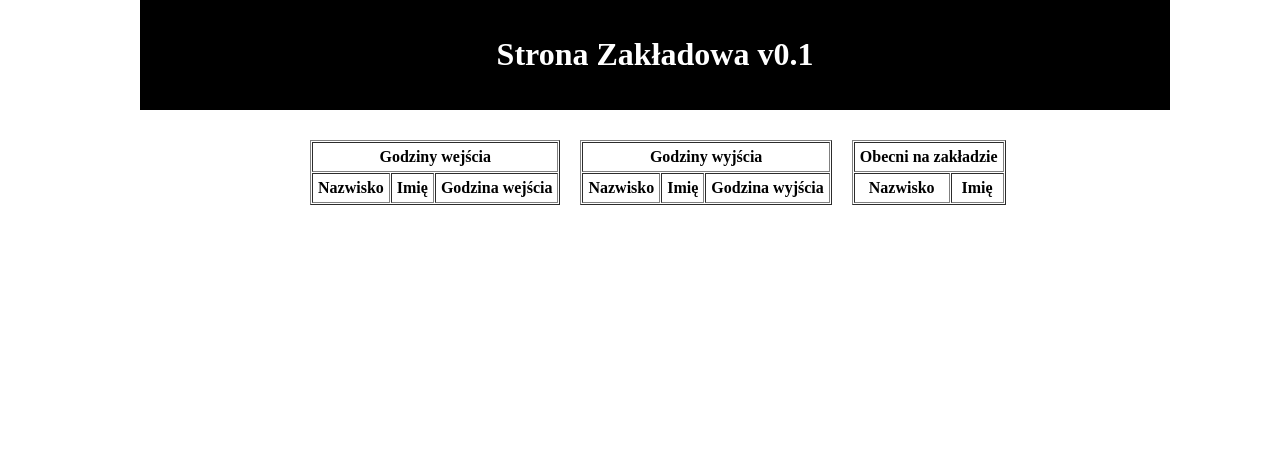
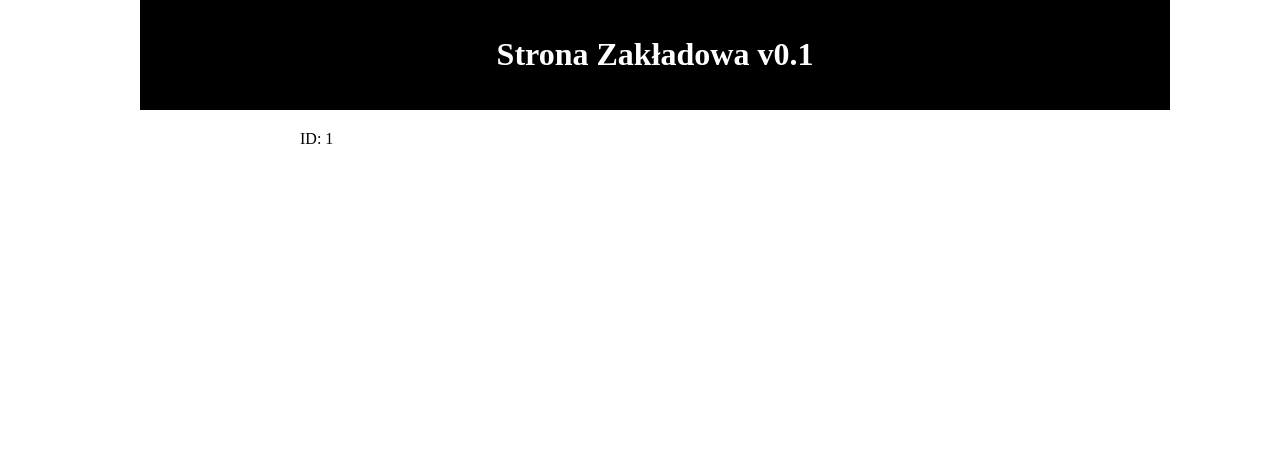
Before and after one commit to mmorawa/projektZzpi, a PHP site: page / in a window 1280 px wide. Shown: the top 450 px of the page. Run offline with PHP 8.4, Linux system fonts and the light colour scheme; the visitor is signed in with stand-in values (Sample User, id 1); data that the repository does not hold is empty.

Commit message:
poprawki

```diff
--- a/page/start.php
+++ b/page/start.php
@@ -1,71 +1,4 @@
-<div id="tables">
-	<div id="left">
-	<table border="1" cellspacing="1" cellpadding="5">
-	<tr>
-	<td align ="center" colspan="6"><b>Godziny wejścia
-	</tr>
-	<tr>
-	<td align="center"><b>Nazwisko</b></td>
-	<td align="center"><b>Imię</b></td>
-	<td align="center"><b>Godzina wejścia</b></td>
-	</tr>
-	<?php
-	$godz_we = mysqli_query($db, "SELECT Pracownicy.Nazwisko, Pracownicy.Imie, RejestrWe.godz_WE FROM Pracownicy INNER JOIN RejestrWe ON Pracownicy.Id = RejestrWe.IdPracownika ORDER BY RejestrWe.godz_WE");
-	while($wynik = mysqli_fetch_array($godz_we)) {
-			echo "
-				<tr>
-					<td>".$wynik['Nazwisko']."</td>
-					<td>".$wynik['Imie']."</td>
-					<td>".$wynik['godz_WE']."</td>
-				</tr>";
-			}
-		echo "</table>";
-
-	?>
-	</div>
-	<div id="middle">
-	<table border="1" cellspacing="1" cellpadding="5">
-	<tr>
-	<td align ="center" colspan="6"><b>Godziny wyjścia
-	</tr>
-	<tr>
-	<td align="center"><b>Nazwisko</b></td>
-	<td align="center"><b>Imię</b></td>
-	<td align="center"><b>Godzina wyjścia</b></td>
-	</tr>
-	<?php
-	$godz_wy = mysqli_query($db, "SELECT Pracownicy.Nazwisko, Pracownicy.Imie, RejestrWy.godz_WY FROM Pracownicy INNER JOIN RejestrWy ON Pracownicy.Id = RejestrWy.IdPracownika ORDER BY RejestrWy.godz_WY");
-	while($wynik = mysqli_fetch_array($godz_wy)) {
-			echo "
-				<tr>
-					<td>".$wynik['Nazwisko']."</td>
-					<td>".$wynik['Imie']."</td>
-					<td>".$wynik['godz_WY']."</td>
-				</tr>";
-			}
-		echo "</table>";
-	?>
-	</div>
-	<div id="right">
-	<table border="1" cellspacing="1" cellpadding="5">
-	<tr>
-	<td align ="center" colspan="6"><b>Obecni na zakładzie
-	</tr>
-	<tr>
-	<td align="center"><b>Nazwisko</b></td>
-	<td align="center"><b>Imię</b></td>
-	</tr>
-	<?php
-	$kto = mysqli_query($db, "SELECT Imie, Nazwisko FROM Pracownicy WHERE NaZakladzie=1 ");
-	while($wynik = mysqli_fetch_array($kto)) {
-			echo "
-				<tr>
-					<td>".$wynik['Nazwisko']."</td>
-					<td>".$wynik['Imie']."</td>
-				</tr>";
-			}
-		echo "</table>";
-	?>
-	</div>
-</div>
-<div style="clear:both"></div>
+<?php
+echo "ID: ".$_SESSION['id'];
+echo '<BR>';
+?>
```
